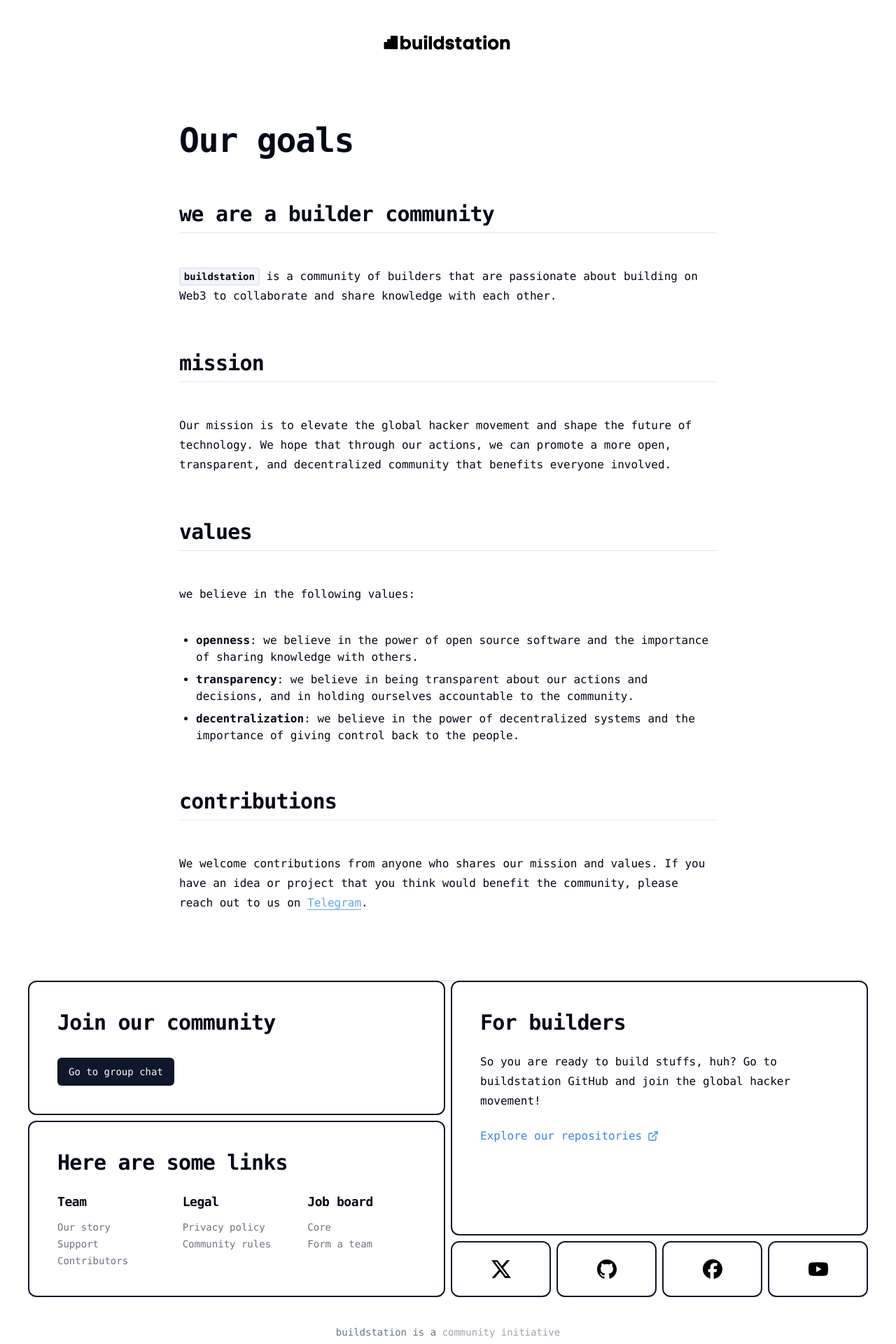
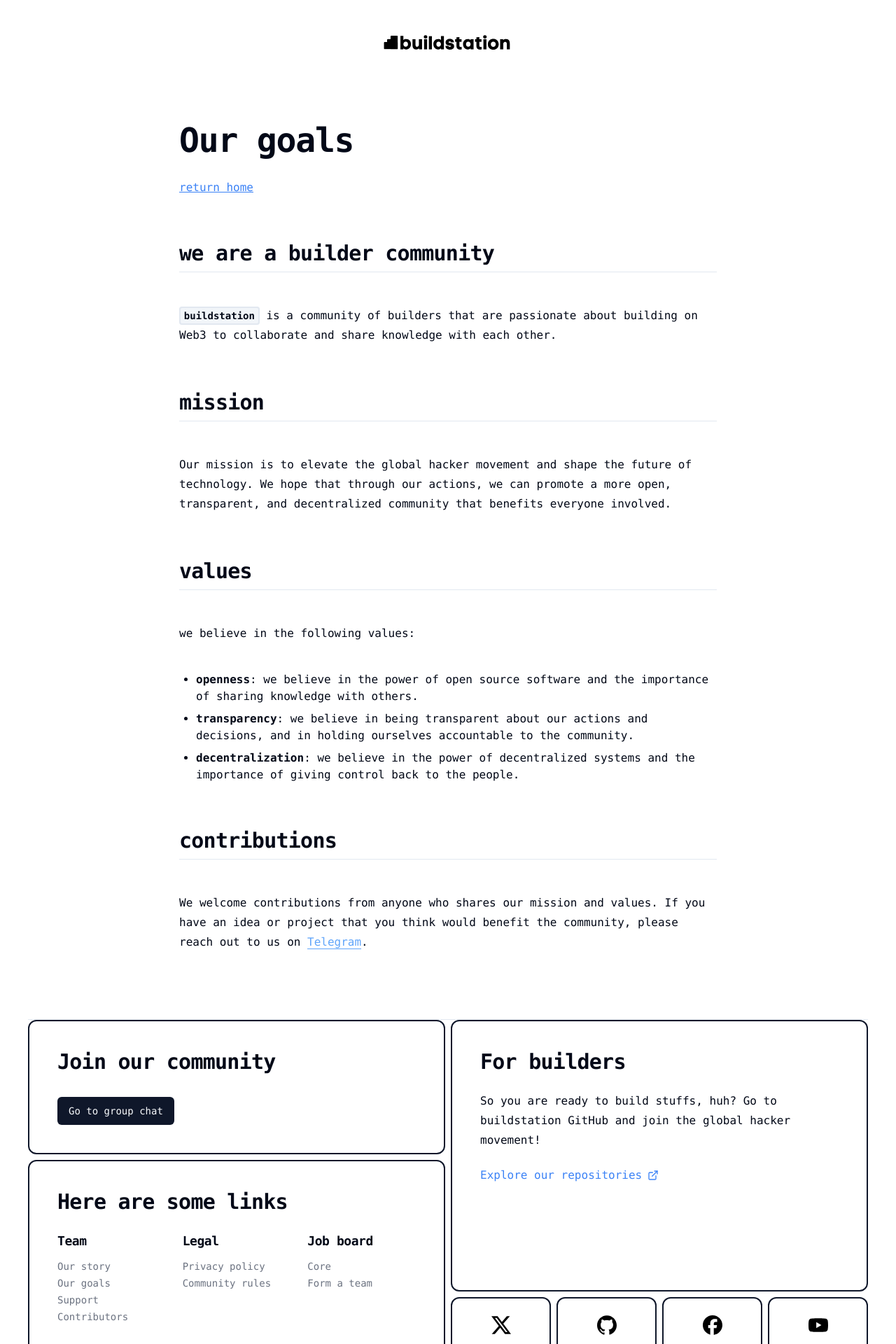
Before and after one commit to buildstationorg/buildstation, a Next.js app: page /our-goals in a window 1280 px wide. Shown: the top 1920 px of the page at 70% size. Built offline with nearby package versions, Linux system fonts and the light colour scheme.

Commit message:
edit footer and our goals return link

```diff
--- a/app/our-goals/page.mdx
+++ b/app/our-goals/page.mdx
@@ -1,4 +1,8 @@
+import Link from 'next/link'
+
 # Our goals
+
+<Link className="underline text-blue-500" href="/">return home</Link>
 
 ## we are a builder community
 `buildstation` is a community of builders that are passionate about building on Web3 to collaborate and share knowledge with each other.
--- a/components/footer.tsx
+++ b/components/footer.tsx
@@ -21,6 +21,7 @@ export default function Footer() {
               <div className="flex flex-col gap-1">
                 <h3 className="scroll-m-20 text-lg font-semibold tracking-tight mb-2">Team</h3>
                 <Link href="/our-story" className="text-gray-500 text-sm">Our story</Link>
+                <Link href="/our-goals" className="text-gray-500 text-sm">Our goals</Link>
                 <Link href="/support" className="text-gray-500 text-sm">Support</Link>
                 <Link href="/contributors" className="text-gray-500 text-sm">Contributors</Link>
               </div>
```
Also changed, not shown: app/bounty/page.tsx (added).
